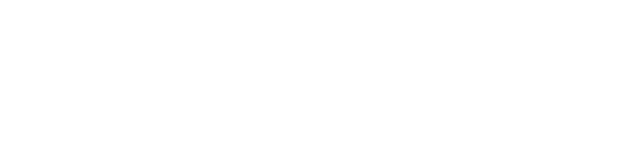
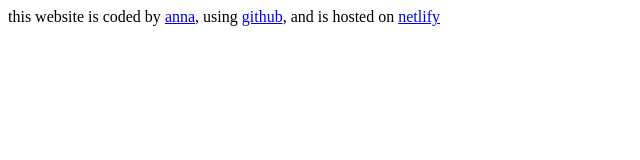
Before and after one commit to annadelehanty/application-meteo, a plain HTML site: page index.html in a window 1280 px wide. Shown: the whole page, without its empty margins (0-640 px from the left). Drawn offline with Linux system fonts and the light colour scheme.

Commit message:
added the footer

```diff
--- a/index.html
+++ b/index.html
@@ -5,5 +5,16 @@
     <meta name="viewport" content="width=device-width, initial-scale=1.0" />
     <title>Méteo Mondiale</title>
   </head>
-  <body></body>
+  <body>
+    <footer>
+      this website is coded by
+      <a href="https://github.com/annadelehanty" target="_blank">anna</a>, using
+      <a
+        href="https://github.com/annadelehanty/application-meteo"
+        target="_blank"
+        >github</a
+      >, and is hosted on
+      <a href="https://www.netlify.com/" target="_blank">netlify</a>
+    </footer>
+  </body>
 </html>
```
